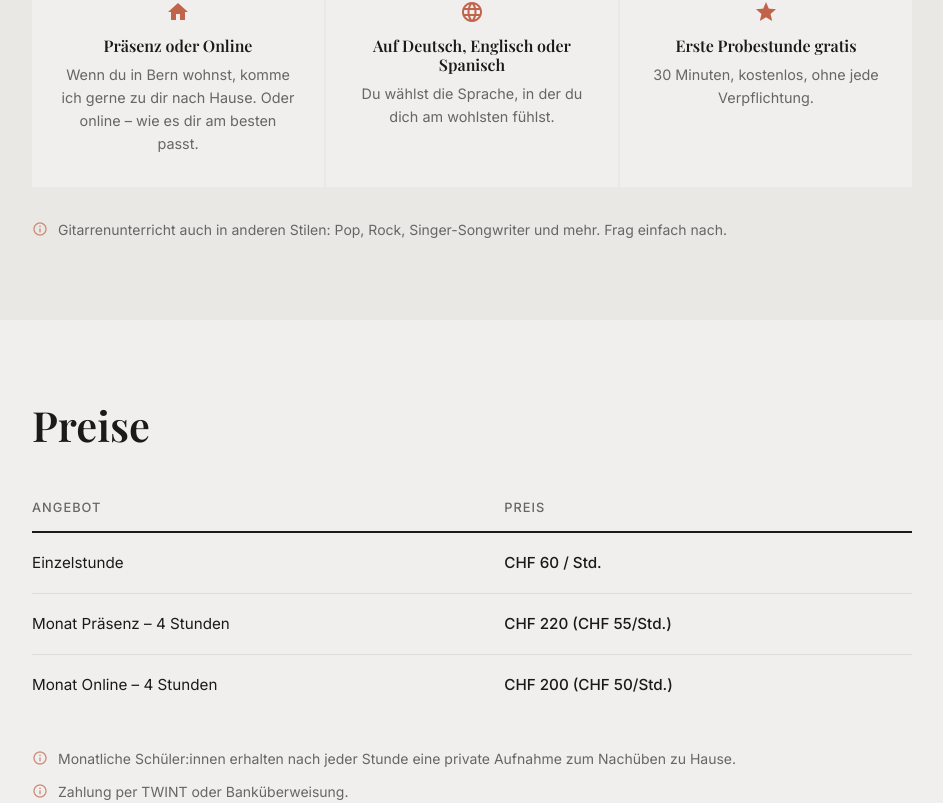
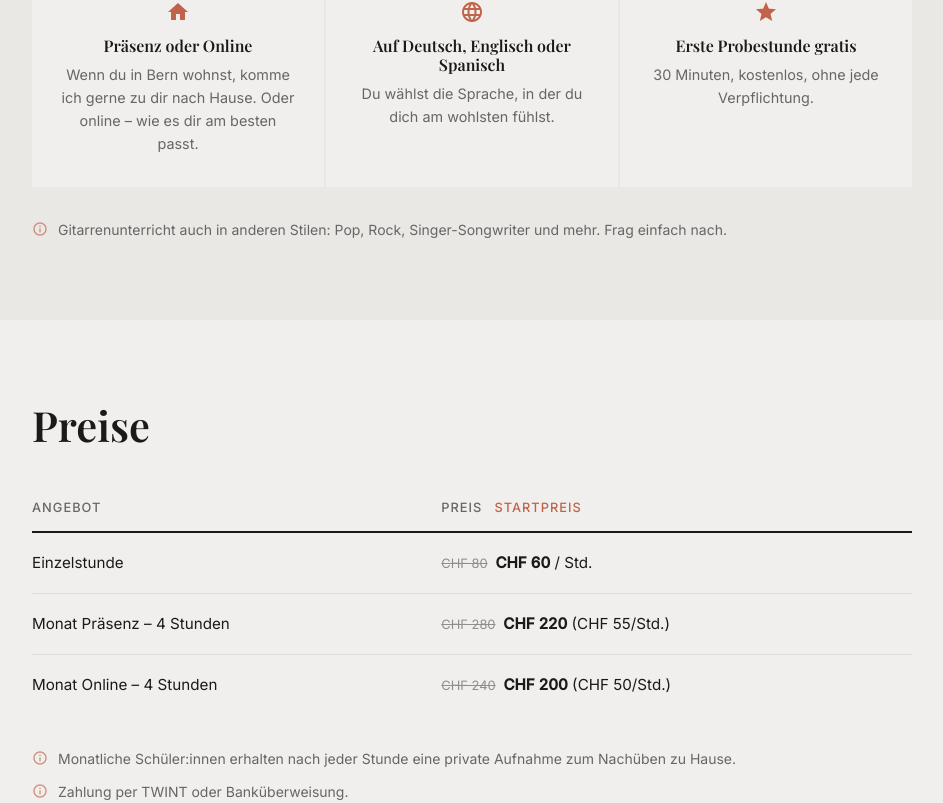
Before and after one commit to carranza-javier/laguitarrita, an Angular app: page / in a window 1280 px wide. Shown: the part 1994-2797 px from the top of the page, without its empty margins (168-1111 px from the left). Built offline with nearby package versions, Linux system fonts and the light colour scheme.

Commit message:
Show launch pricing with struck-through regular prices

```diff
--- a/src/app/components/prices/prices.component.html
+++ b/src/app/components/prices/prices.component.html
@@ -5,14 +5,25 @@
     <thead>
       <tr>
         <th>{{ t().prices.col1 }}</th>
-        <th>{{ t().prices.col2 }}</th>
+        <th>
+          {{ t().prices.col2 }}
+          @if (oldPrices) {
+            <span class="launch-label">{{ t().prices.launch }}</span>
+          }
+        </th>
       </tr>
     </thead>
     <tbody>
-      @for (row of t().prices.rows; track row.label) {
+      @for (row of t().prices.rows; track row.id) {
+        @let old = oldPrices?.[row.id];
         <tr>
           <td>{{ row.label }}</td>
-          <td class="price-cell">{{ row.price }}</td>
+          <td class="price-cell">
+            @if (old) {
+              <span class="price-old"><span class="visually-hidden">{{ t().prices.before }} </span><del>{{ old }}</del></span>
+            }
+            <span class="price-new">@if (old) {<span class="visually-hidden">{{ t().prices.now }} </span>}<strong>{{ row.price }}</strong> {{ row.detail }}</span>
+          </td>
         </tr>
       }
     </tbody>
--- a/src/app/components/prices/prices.component.scss
+++ b/src/app/components/prices/prices.component.scss
@@ -37,9 +37,44 @@
 }
 
 .price-cell {
-  font-weight: 500;
+  color: var(--text) !important;
+}
+
+// Old and new price sit on one line; if space runs out, the new price
+// wraps below as a whole instead of breaking mid-price.
+.price-old,
+.price-new {
+  display: inline-block;
   white-space: nowrap;
-  color: var(--text) !important;
+}
+
+.price-old {
+  margin-right: 0.6em;
+  font-size: 0.85em;
+  color: var(--text-muted);
+  opacity: 0.7;
+}
+
+.price-new strong {
+  font-weight: 600;
+}
+
+.launch-label {
+  margin-left: 0.6em;
+  color: var(--accent);
+  letter-spacing: 0.08em;
+}
+
+.visually-hidden {
+  position: absolute;
+  width: 1px;
+  height: 1px;
+  margin: -1px;
+  padding: 0;
+  overflow: hidden;
+  clip: rect(0 0 0 0);
+  white-space: nowrap;
+  border: 0;
 }
 
 .prices-notes {
--- a/src/app/components/prices/prices.component.ts
+++ b/src/app/components/prices/prices.component.ts
@@ -1,6 +1,17 @@
 import { Component, inject } from '@angular/core';
 import { MatIconModule } from '@angular/material/icon';
 import { TranslationService } from '../../services/translation.service';
+
+/**
+ * Launch pricing: regular prices shown struck through next to the current ones.
+ * To end the launch period, set this to `null` — the struck-through prices,
+ * the "Startpreis" label and the screen-reader hints all disappear.
+ */
+const LAUNCH_OLD_PRICES: Record<string, string> | null = {
+  single: 'CHF 80',
+  inPerson: 'CHF 280',
+  online: 'CHF 240',
+};
 
 @Component({
   selector: 'app-prices',
@@ -11,4 +22,5 @@ import { TranslationService } from '../../services/translation.service';
 })
 export class PricesComponent {
   protected readonly t = inject(TranslationService).t;
+  protected readonly oldPrices = LAUNCH_OLD_PRICES;
 }
--- a/src/app/services/translation.service.ts
+++ b/src/app/services/translation.service.ts
@@ -37,10 +37,13 @@ const TRANSLATIONS = {
       heading: 'Preise',
       col1: 'Angebot',
       col2: 'Preis',
+      launch: 'Startpreis',
+      before: 'Früher',
+      now: 'Jetzt',
       rows: [
-        { label: 'Einzelstunde', price: 'CHF 60 / Std.' },
-        { label: 'Monat Präsenz – 4 Stunden', price: 'CHF 220 (CHF 55/Std.)' },
-        { label: 'Monat Online – 4 Stunden', price: 'CHF 200 (CHF 50/Std.)' },
+        { id: 'single', label: 'Einzelstunde', price: 'CHF 60', detail: '/ Std.' },
+        { id: 'inPerson', label: 'Monat Präsenz – 4 Stunden', price: 'CHF 220', detail: '(CHF 55/Std.)' },
+        { id: 'online', label: 'Monat Online – 4 Stunden', price: 'CHF 200', detail: '(CHF 50/Std.)' },
       ],
       notes: [
         'Monatliche Schüler:innen erhalten nach jeder Stunde eine private Aufnahme zum Nachüben zu Hause.',
@@ -127,10 +130,13 @@ const TRANSLATIONS = {
       heading: 'Prices',
       col1: 'Option',
       col2: 'Price',
+      launch: 'Launch price',
+      before: 'Before',
+      now: 'Now',
       rows: [
-        { label: 'Single class', price: 'CHF 60 / h' },
-        { label: 'Monthly in-person — 4 classes', price: 'CHF 220 (CHF 55/class)' },
-        { label: 'Monthly online — 4 classes', price: 'CHF 200 (CHF 50/class)' },
+        { id: 'single', label: 'Single class', price: 'CHF 60', detail: '/ h' },
+        { id: 'inPerson', label: 'Monthly in-person — 4 classes', price: 'CHF 220', detail: '(CHF 55/class)' },
+        { id: 'online', label: 'Monthly online — 4 classes', price: 'CHF 200', detail: '(CHF 50/class)' },
       ],
       notes: [
         'Monthly students receive a private recording of each class to review at home.',
```
Also changed, not shown: 1 other file (tests, documents, lock files or other folders).
